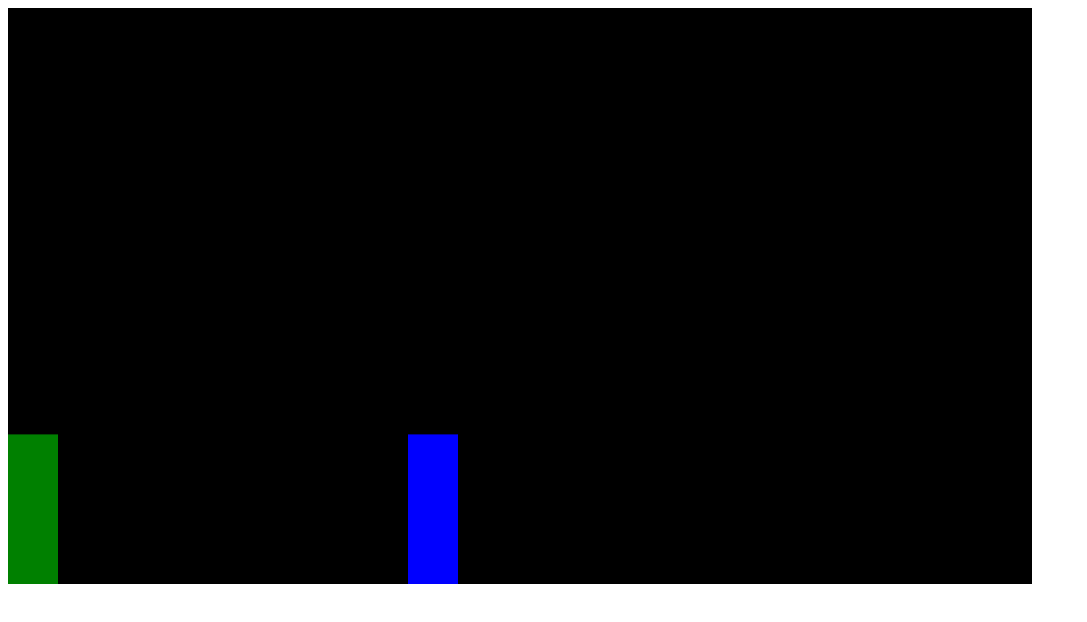
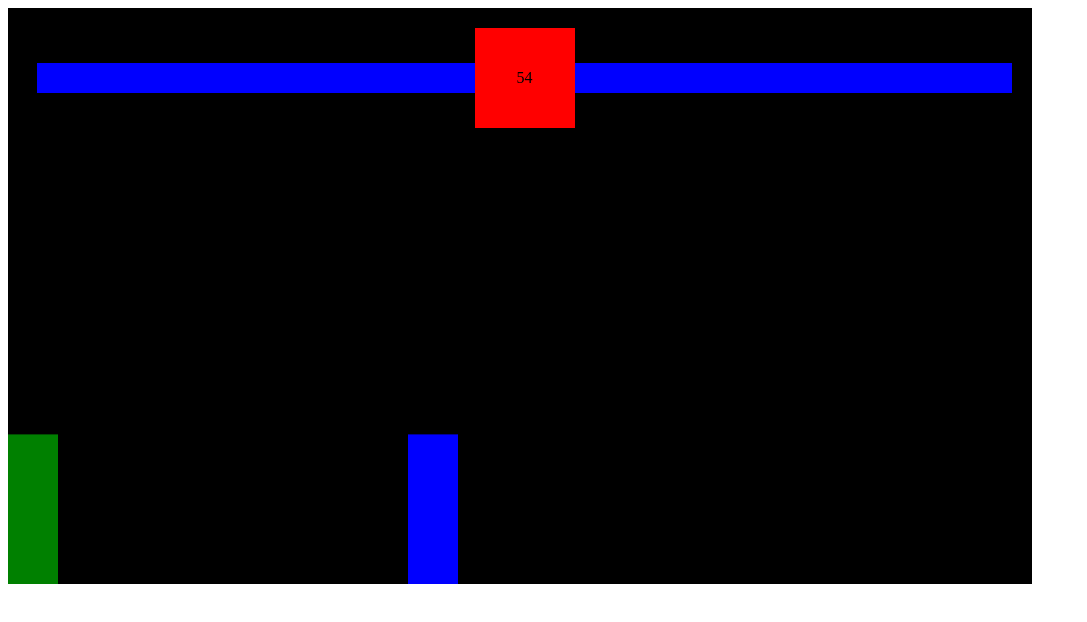
Before and after one commit to Kabohaz/FG, a plain HTML site: page index.html in a window 1280 px wide. Shown: the whole page, without its empty margins (0-1087 px from the left). Drawn offline with Linux system fonts and the light colour scheme.

Commit message:
Added win condition and UI elements

```diff
--- a/index.html
+++ b/index.html
@@ -1,3 +1,110 @@
-<canvas></canvas>
+<head>
 
-<script src="index.js"></script>
+    <style>
+        * {
+            box-sizing: border-box;
+        }
+    </style>
+</head>
+<body>
+    <!-- red container div -->
+    <div style = "position: relative; display: inline-block;">
+        <!-- smaller red container div -->
+        <div
+            style = "
+                position: absolute;
+                display: flex;
+                width: 100%;
+                align-items: center ;
+                padding: 20px;
+                "
+                >
+            <!-- player health -->>
+            <div
+                style="
+                    position: relative;
+                    height: 30px;
+                    width: 100%;
+                    display: flex;
+                    justify-content: flex-end;
+                    ">
+                <div
+                    style="
+                        background-color: yellow;
+                        height: 30px;
+                        width: 100%;
+                        "
+                        ></div>
+                <div
+                    id="playerHealth"
+                    style="
+                        position: absolute;
+                        background-color: blue;
+                        top: 0;
+                        right: 0;
+                        bottom: 0;
+                        width: 100%;
+                        "
+                        ></div>
+            </div>
+            <!-- timer -->
+            <div
+                id="timer"
+                style="
+                    background-color: red;
+                    width: 100px;
+                    height: 100px;
+                    flex-shrink: 0;
+                    display: flex;
+                    align-items: center;
+                    justify-content: center;
+                    "
+                    >
+                    10
+            </div>
+            <!-- enemy health -->
+            <div
+                style="
+                    position: relative;
+                    height: 30px;
+                    width: 100%;
+                    ">
+                <div
+                    style="
+                        background-color: yellow;
+                        height: 30px;
+                        "
+                        ></div>
+                <div
+                    id="enemyHealth"
+                    style="
+                        position: absolute;
+                        background-color: blue;
+                        top: 0;
+                        right: 0;
+                        bottom: 0;
+                        left: 0;
+                        "
+                        ></div>
+            </div>
+        </div>
+        <div
+            id="displayText"
+            style="
+                position: absolute;
+                color: white;
+                align-items: center;
+                justify-content: center;
+                top:0;
+                right: 0;
+                left: 0;
+                bottom: 0;
+                display: none;
+                ">
+                TIE
+        </div>
+        <canvas></canvas>
+    </div>
+
+        <script src="index.js"></script>
+</body>
--- a/index.js
+++ b/index.js
@@ -8,7 +8,7 @@ c.fillRect(0,0,canvas.width,canvas.height)
 
 const gravity = 0.8
 class Sprite{
-    constructor({position, velocity, color, offset}){
+    constructor({position, velocity, color = 'red', offset}){
         this.position = position
         this.velocity = velocity
         this.width = 50
@@ -25,6 +25,7 @@ class Sprite{
         }
         this.color = color
         this.isAttacking
+        this.health = 100
     }
 
     draw(){
@@ -36,7 +37,7 @@ class Sprite{
             c.fillStyle = 'red'
             c.fillRect(
                 this.attackBox.position.x,
-                this.attackBox.y,
+                this.attackBox.position.y,
                 this.attackBox.width,
                 this.attackBox.height
             )
@@ -118,7 +119,7 @@ const keys = {
         pressed: false
     }
 }
-
+//collision detection
 function boxCollision({rectangle1, rectangle2}) {
     return (
         rectangle1.attackBox.position.x + rectangle1.attackBox.width >=
@@ -131,6 +132,38 @@ function boxCollision({rectangle1, rectangle2}) {
         rectangle2.position.y + rectangle2.height
     )
 }
+
+function determineWinner({player, enemy, timerId}){
+    clearTimeout(timerId)
+    document.querySelector("#displayText").style.display = 'flex'
+    if(player.health === enemy.health){
+        document.querySelector("#displayText").innerHTML = 'TIE'
+    }
+
+    if(player.health > enemy.health){
+        document.querySelector("#displayText").innerHTML = 'PLAYER 1 WINS'
+    }
+
+    if(player.health < enemy.health){
+        document.querySelector("#displayText").innerHTML = 'PLAYER 2 WINS'
+    }
+}
+
+let timer = 60
+let timerId
+function decreaseTimer() {
+    if (timer > 0) {
+        timerId = setTimeout(decreaseTimer, 1000)
+        timer--
+        document.querySelector("#timer").innerHTML = timer
+      }
+    if (timer === 0)
+    {
+        determineWinner({player, enemy})
+    }
+}
+
+decreaseTimer()
 
 function animate(){
     window.requestAnimationFrame(animate)
@@ -165,7 +198,9 @@ function animate(){
         player.isAttacking
     ) {
         player.isAttacking = false
-        console.log('hit detection')
+        console.log('hit detected')
+        enemy.health -= 20
+        document.querySelector('#enemyHealth').style.width = enemy.health + "%"
     }
     if (
         boxCollision({
@@ -175,7 +210,14 @@ function animate(){
         enemy.isAttacking
     ) {
         player.isAttacking = false
-        console.log('hit detection')
+        player.health -= 20
+        console.log('hit detected')
+        document.querySelector('#playerHealth').style.width = player.health + "%"
+    }
+
+    //win condition
+    if (enemy.health <=0 || player.health <= 0) {
+        determineWinner({player, enemy, timerId})
     }
 }
 
@@ -211,11 +253,11 @@ window.addEventListener('keydown', (event) => {
             keys.ArrowUp.pressed = true
             enemy.velocity.y = -20
             break
-            case 'ArrowDown':
-                enemy.attack()
-                break
+        case 'ArrowDown':
+            enemy.attack()
+            break
     }
-    console.log(event.key);
+    //console.log(event.key);
 })
 
 window.addEventListener('keyup', (event) => {
@@ -241,5 +283,5 @@ window.addEventListener('keyup', (event) => {
             keys.ArrowUp.pressed = false
             break
     }
-    console.log(event.key);
+    //consol e.log(event.key);
 })
```
